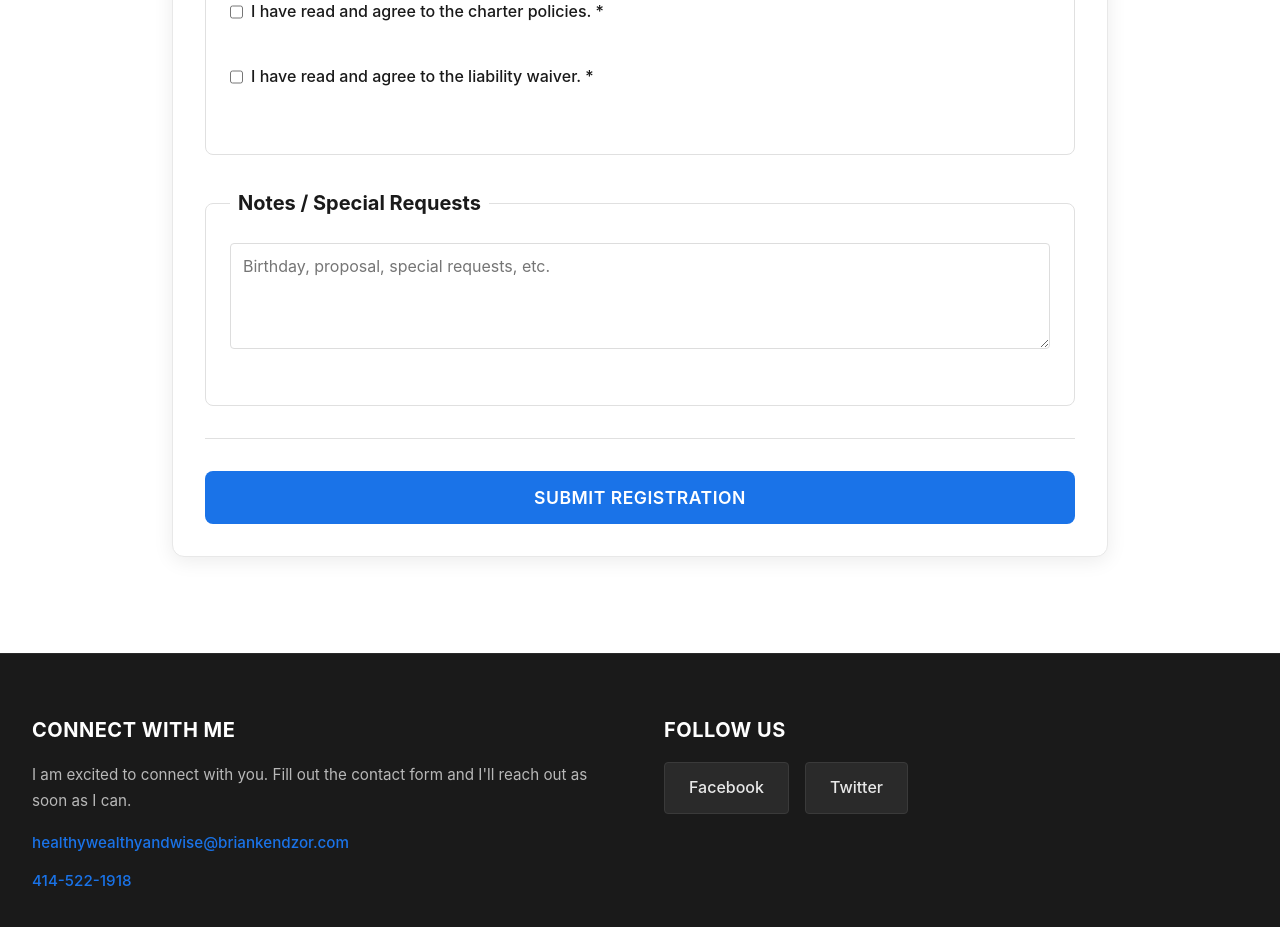
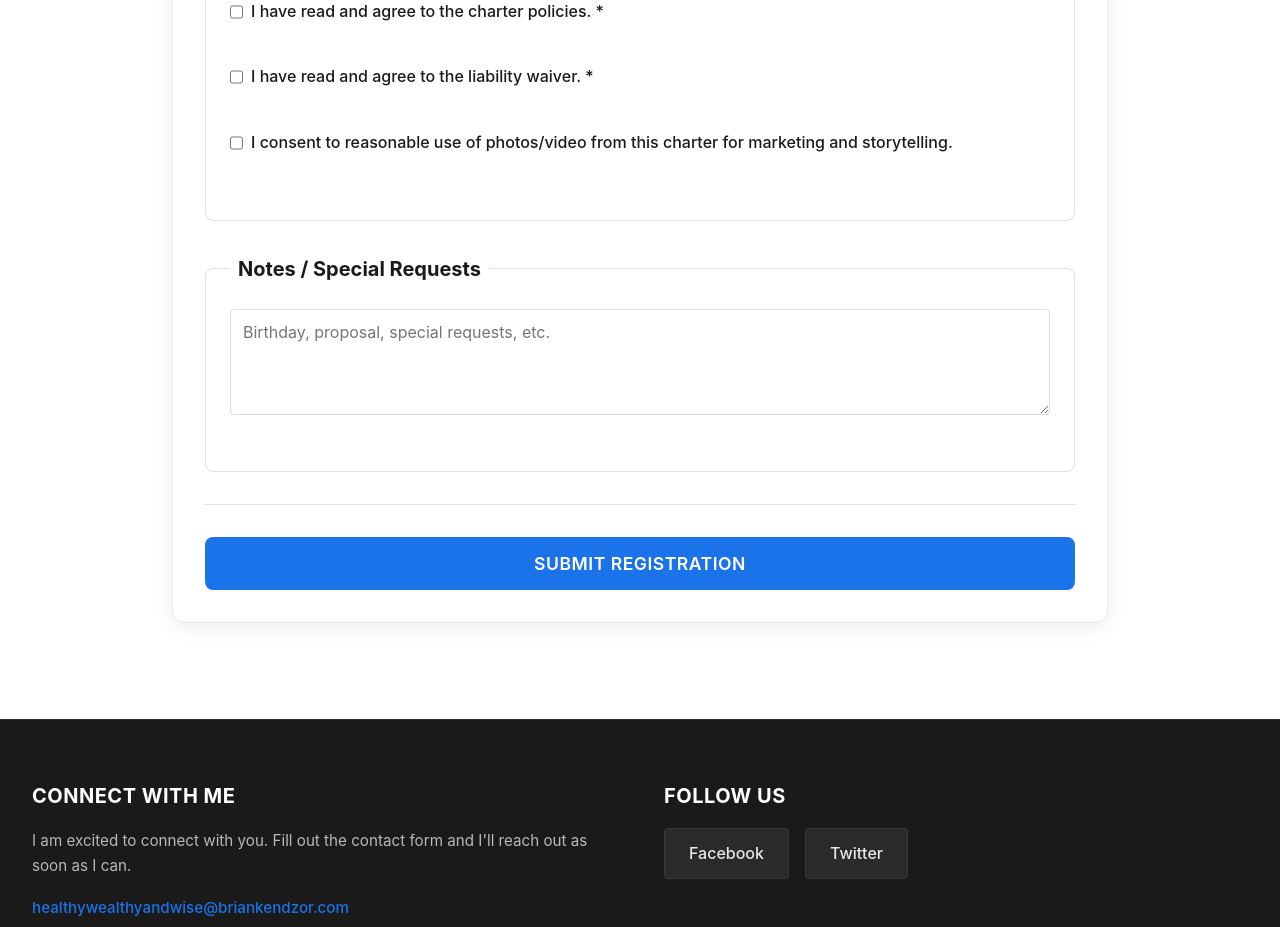
Before and after one commit to MediumThor/SmartLiving, a React (Vite) app: page /charter-form/1 in a window 1280 px wide. Shown: the part 2260-3187 px from the top of the page. Built offline with nearby package versions, Linux system fonts and the light colour scheme; no server answers; the database is empty.

Commit message:
Add photo consent checkbox to charter guest registration form

```diff
--- a/src/pages/CharterGuestForm.tsx
+++ b/src/pages/CharterGuestForm.tsx
@@ -413,6 +413,16 @@ const CharterGuestForm = () => {
               I have read and agree to the liability waiver. *
             </label>
           </div>
+          <div className="form-group checkbox-group">
+            <label>
+              <input
+                type="checkbox"
+                checked={formData.photoConsent || false}
+                onChange={(e) => handleChange('photoConsent', e.target.checked)}
+              />
+              I consent to reasonable use of photos/video from this charter for marketing and storytelling.
+            </label>
+          </div>
         </fieldset>
 
         {/* Notes */}
```
